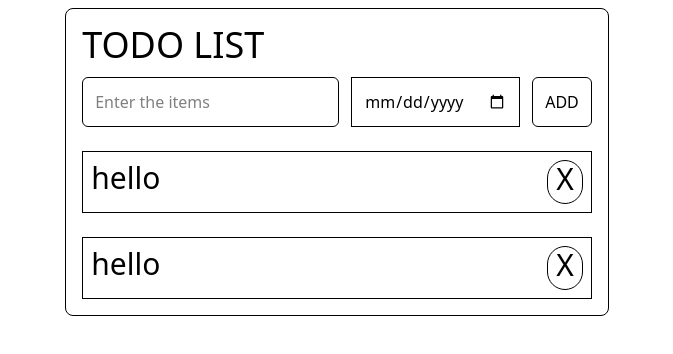
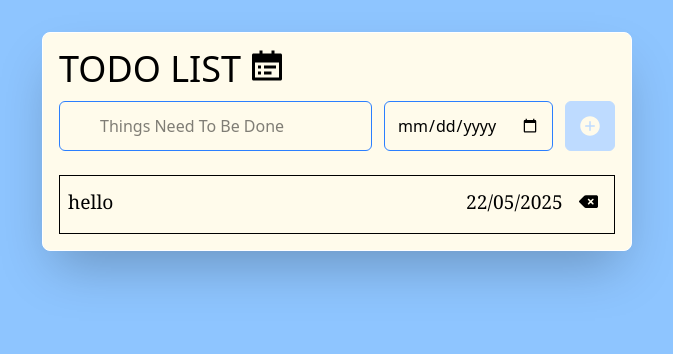
Before and after one commit to SAHILTHESPIDER/React-ToDO, a React (Vite) app: page / in a window 1280 px wide. Shown: the top 354 px of the page, without its empty margins (303-976 px from the left). Built offline with nearby package versions, Linux system fonts and the light colour scheme.

Commit message:
Updated 2.0

```diff
--- a/package.json
+++ b/package.json
@@ -14,6 +14,7 @@
     "react": "^19.1.0",
     "react-calendar": "^5.1.0",
     "react-dom": "^19.1.0",
+    "react-icons": "^5.5.0",
     "tailwindcss": "^4.1.5"
   },
   "devDependencies": {
--- a/src/App.jsx
+++ b/src/App.jsx
@@ -1,29 +1,36 @@
 import { useState } from 'react'
 import './App.css'
-
+import { FaDeleteLeft } from "react-icons/fa6";
+import { IoIosAddCircle } from "react-icons/io";
+import { RiCalendarTodoFill } from "react-icons/ri";
 function App() {
   const [count, setCount] = useState(0)
 
   return (
     <>
-     <div className='w-full h-screen'>
+     <div className='w-full h-screen bg-blue-300'>
       <div className='flex justify-center items-center   '>
-        <div className='flex flex-col border p-4 rounded-lg mt-2'>
+        <div className='flex flex-col border p-4  bg-amber-50 border-white shadow-2xl backdrop-blur-3xl rounded-lg mt-8'>
+          <div className='flex flex-row space-x-2'>
           <h1 className='text-4xl uppercase'>TODO list</h1>
+          <h1 className='text-4xl'><RiCalendarTodoFill /></h1>
+          </div>
+
            <div className='flex mt-3 space-x-3'>
-           <input type="text" className='border rounded-md p-3 ' placeholder='Enter the items'  />
-           <input type="date" className='border p-3' />
+           <input type="text" className='border rounded-md p-3  border-blue-500 px-10  ' placeholder='Things Need To Be Done'  />
+           <input type="date" className='border p-3 border-blue-500 rounded-md' />
 
-          <button className='border p-3 rounded-md'> ADD</button>
+          <button className=' p-3 rounded-md cursor-pointer border text-2xl bg-blue-200 border-blue-200 text-amber-50'><IoIosAddCircle /></button>
            </div>
            <div className='space-y-2 mt-6 flex justify-between border p-2'>
-           <span className='text-3xl'>hello</span>
-           <span className='text-3xl btn cursor-pointer border rounded-full px-2 '>X</span>
+           <span className='text-[1.2rem] font-serif mt-1'>hello</span>
+           <div className='flex justify-end-safe space-x-2'>
+           <span className='text-[1.2rem] font-serif mt-1 '>22/05/2025</span>
+           <span className='text-[1.2rem]  btn cursor-pointer mt-2  px-2  '><FaDeleteLeft /></span>
            </div>
-           <div className='space-y-2 mt-6 flex justify-between border p-2'>
-           <span className='text-3xl'>hello</span>
-           <span className='text-3xl btn cursor-pointer border rounded-full px-2 '>X</span>
            </div>
+
+
 
         </div>
       </div>
```
Also changed, not shown: 1 other file (tests, documents, lock files or other folders).
